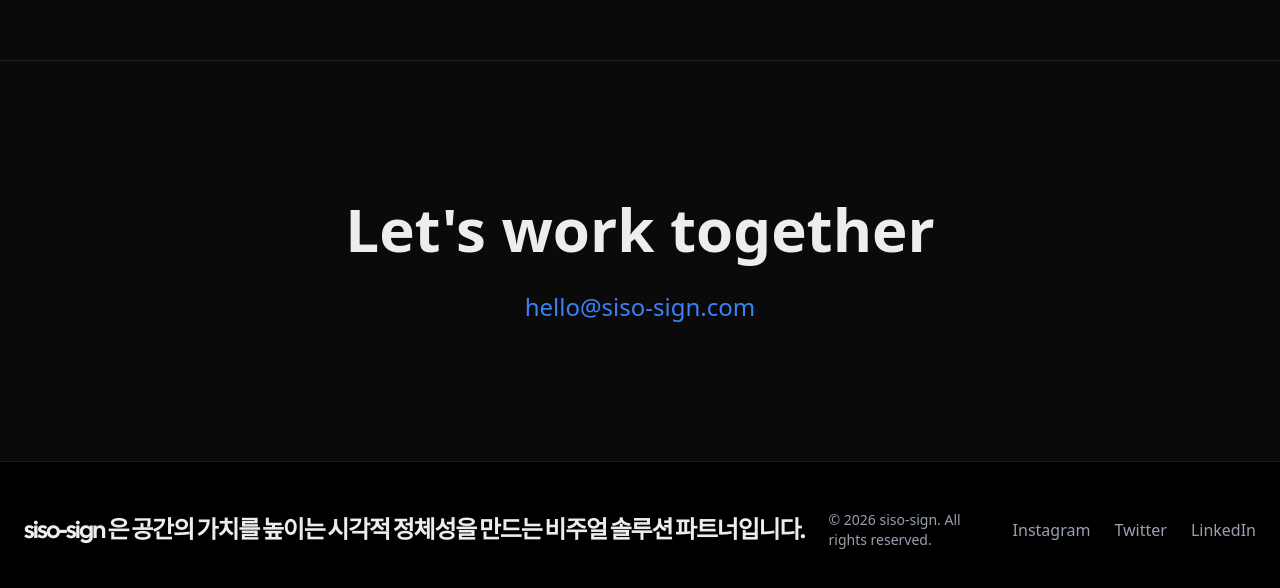
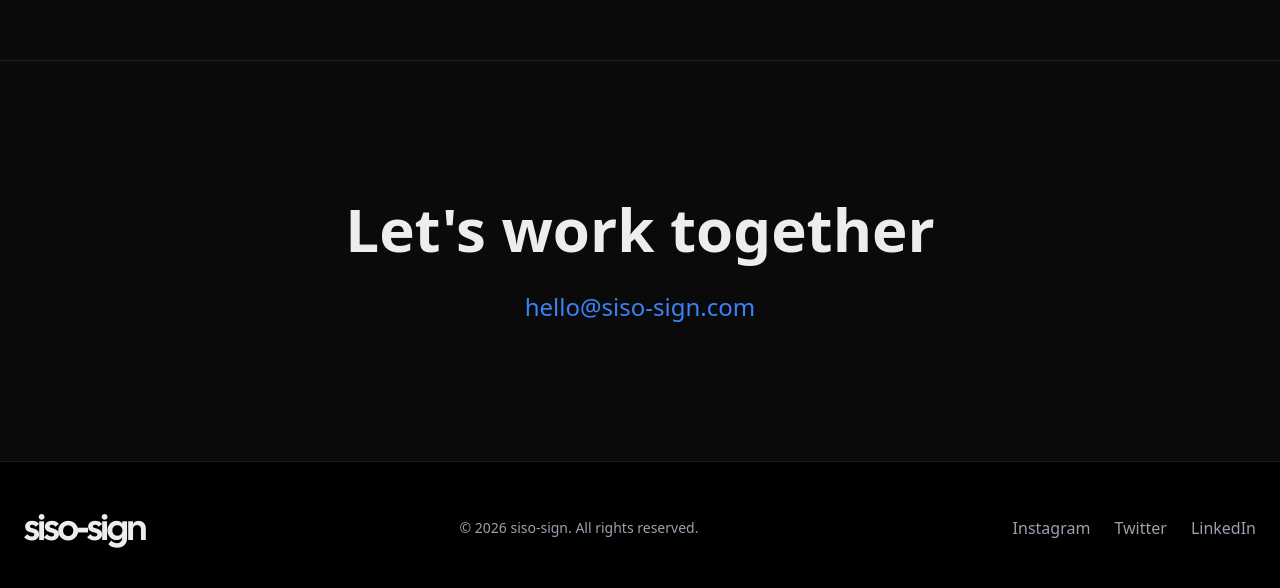
Before and after one commit to json-choi/siso-sign, a Next.js app: page / in a window 1280 px wide. Shown: the part 3520-4108 px from the top of the page. Built offline with nearby package versions, Linux system fonts and the light colour scheme.

Commit message:
Footer: keep only 'siso-sign' and increase size

```diff
--- a/src/components/layout/Footer.tsx
+++ b/src/components/layout/Footer.tsx
@@ -2,8 +2,8 @@ export default function Footer() {
   return (
     <footer className="bg-black py-12 border-t border-white/10">
       <div className="container mx-auto px-6 flex flex-col md:flex-row justify-between items-center gap-6">
-        <div className="text-2xl font-bold tracking-tighter" style={{ fontFamily: 'var(--font-cal-sans)' }}>
-          <span className="whitespace-nowrap">siso-sign&nbsp;은 공간의 가치를 높이는 시각적 정체성을 만드는 비주얼 솔루션 파트너입니다.</span>
+        <div className="text-3xl md:text-4xl font-bold tracking-tighter leading-none" style={{ fontFamily: 'var(--font-cal-sans)' }}>
+          siso-sign
         </div>
         <div className="text-sm text-gray-400">
           © {new Date().getFullYear()} siso-sign. All rights reserved.
```
